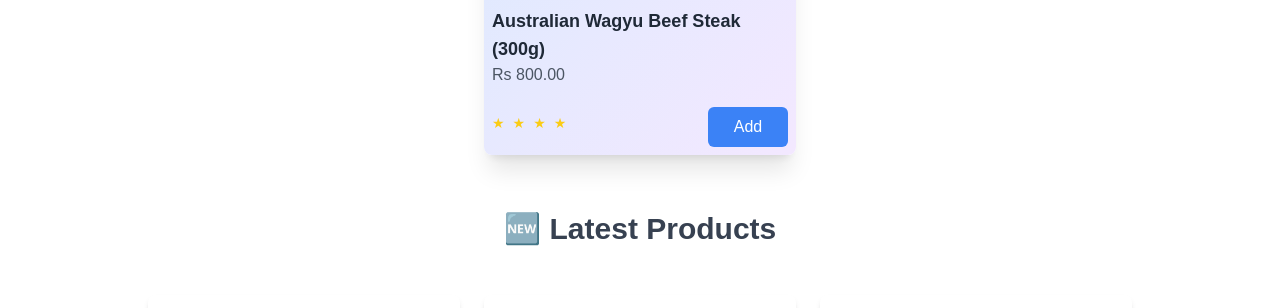
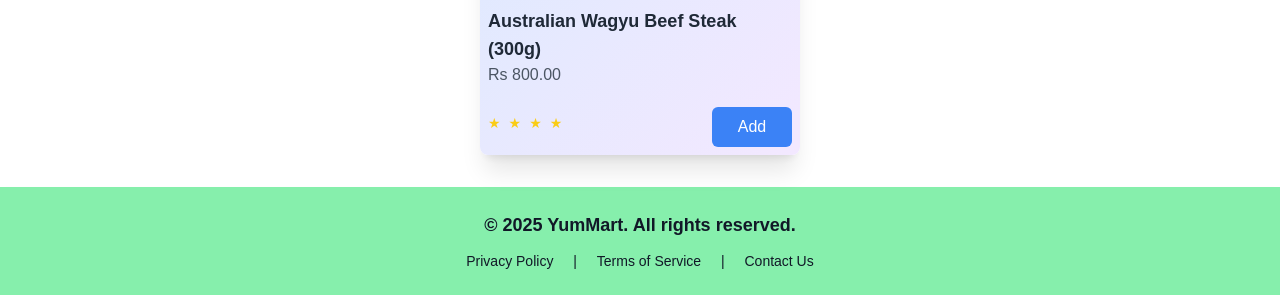
Before and after one commit to rajamohtasham/Foodstore, a Django app: page / in a window 1280 px wide. Shown: the part 1425-1733 px from the top of the page. Run offline with Django 5.2, Linux system fonts and the light colour scheme; data comes from the database, SQL or seed files in the repository; both versions use the stored data as it was after the commit; some libraries are stand-ins or nearby versions.

Commit message:
Add Dark & Light Mode

```diff
--- a/store/templates/store/base.html
+++ b/store/templates/store/base.html
@@ -1,6 +1,6 @@
 {% load static %}
 <!DOCTYPE html>
-<html lang="en">
+<html lang="en" class="">
 
 <head>
     <meta charset="UTF-8" />
@@ -14,36 +14,37 @@
         integrity="sha512-Evv84Mr4kqVGRNSgIGL/F/aIDqQb7xQ2vcrdIwxfjThSH8CSR7PBEakCr51Ck+w+/U6swU2Im1vVX0SVk9ABhg=="
         crossorigin="anonymous" referrerpolicy="no-referrer" />
 </head>
-<body class=" font-[Poppins,sans-serif] w-full">
-    <nav class="bg-green-200 fixed w-full top-0 left-0 z-50 ">
+
+<body class="font-[Poppins,sans-serif] w-full bg-white dark:bg-gray-900 text-gray-900 dark:text-gray-100">
+    <nav class="bg-green-200 dark:bg-gray-800 text-gray-800 dark:text-white fixed w-full top-0 left-0 z-50">
         <div class="max-w-7xl mx-auto px-4 sm:px-6 lg:px-8">
             <div class="flex justify-between h-20 items-center">
                 <!-- Logo -->
                 <div class="flex-shrink-0">
                     <a href="{% url 'home' %}">
-                        <h1 class="text-3xl font-bold !text-gray-500">
-                            Yum<span class="t drop-shadow-md text-red-400 ">Mart</span>
+                        <h1 class="text-3xl font-bold text-gray-700 dark:text-white">
+                            Yum<span class="drop-shadow-md text-red-400">Mart</span>
                         </h1>
-                        <!-- <img src="{% static 'images/logo2.png' %}" class="h-16 w-auto animate-bounce" alt="YumMart Logo" /> -->
                     </a>
                 </div>
+
                 <!-- Desktop Menu -->
                 <div class="hidden md:flex space-x-8 items-center text-[17px]">
-                    <a href="{% url 'home' %}" class="hover:text-gray-400 text-gray-700   transition">Home</a>
+                    <a href="{% url 'home' %}" class="hover:text-gray-400 transition">Home</a>
 
                     <!-- Categories Dropdown -->
                     <div class="relative group">
-                        <a href="{% url 'categories' %}" class="text-gray-700 hover:text-gray-400 transition font-medium">
+                        <a href="{% url 'categories' %}" class="hover:text-gray-400 transition font-medium">
                             Categories
                             <i class="ri-arrow-down-s-line ml-1"></i>
                         </a>
                         <div
-                            class="absolute left-0 mt-2 hidden group-hover:block bg-white shadow-lg rounded-md border z-20 w-48">
+                            class="absolute left-0 mt-2 hidden group-hover:block bg-white dark:bg-gray-700 shadow-lg rounded-md border z-20 w-48">
                             <ul class="py-2">
                                 {% for category in categories %}
                                 <li>
                                     <a href="{% url 'category_products' category.slug %}"
-                                        class="block px-4 py-2 hover:bg-green-300 hover:text-white transition">
+                                        class="block px-4 py-2 hover:bg-green-300 dark:hover:bg-green-500 hover:text-white transition">
                                         {{ category.name }}
                                     </a>
                                 </li>
@@ -51,23 +52,23 @@
                             </ul>
                         </div>
                     </div>
-                    <a href="{% url 'order_history' %}" class="hover:text-gray-400 text-gray-700 transition">Order
-                        History</a>
-                    <a href="{% url 'contact' %}" class="hover:text-gray-400 text-gray-700 transition">Contact Us</a>
+                    <a href="{% url 'order_history' %}" class="hover:text-gray-400 transition">Order History</a>
+                    <a href="{% url 'contact' %}" class="hover:text-gray-400 transition">Contact Us</a>
+                </div>
 
-
-                </div>
-                <!-- Profile and Auth -->
-                <div class="hidden md:flex items-center space-x-5 ">
+                <!-- Profile + Cart + Dark Mode -->
+                <div class="hidden md:flex items-center space-x-5">
+                    <!-- Dark Mode Toggle -->
+                    <button id="dark-toggle" class="text-2xl hover:text-black dark:hover:text-white transition">
+                        <i class="ri-moon-line"></i>
+                    </button>
 
                     {% if request.user.is_authenticated %}
-                    <!-- Show Profile Image if available -->
                     <a href="{% url 'view_profile' %}" class="relative group">
                         {% if request.user.profile.image %}
                         <img src="{{ request.user.profile.image.url }}" alt="Profile"
                             class="w-9 h-9 rounded-full object-cover ring-2 ring-blue-500 hover:ring-blue-700 transition" />
                         {% else %}
-                        <!-- Fallback Icon -->
                         <i class="ri-user-3-line text-blue-600 hover:text-blue-800 transition"></i>
                         {% endif %}
                         <span
@@ -75,8 +76,6 @@
                             Profile
                         </span>
                     </a>
-
-                    <!-- Logout Icon -->
                     <a href="{% url 'logout' %}" class="relative group text-red-500 hover:text-red-700 transition">
                         <i class="ri-logout-box-line"></i>
                         <span
@@ -84,9 +83,7 @@
                             Logout
                         </span>
                     </a>
-
                     {% else %}
-                    <!-- Not Logged In -->
                     <a href="{% url 'login' %}" class="relative group text-green-600 hover:text-green-800 transition">
                         <i class="ri-login-box-line"></i>
                         <span
@@ -95,48 +92,51 @@
                         </span>
                     </a>
                     {% endif %}
+
                     <a href="{% url 'cart' %}"
-                        class="px-4 py-2 bg-green-500 text-white rounded-md  transition shadow-md">
-                        <span class="text-wh"><i class="fa-solid fa-cart-plus"> </i> </span> Cart
+                        class="px-4 py-2 bg-green-500 text-white rounded-md transition shadow-md">
+                        <i class="fa-solid fa-cart-plus"></i> Cart
                     </a>
                 </div>
+
                 <!-- Mobile Menu Button -->
-                <button id="menu-btn" class="md:hidden text-3xl text-gray-700">
+                <button id="menu-btn" class="md:hidden text-3xl text-gray-700 dark:text-white">
                     ☰
                 </button>
             </div>
         </div>
-        <!-- Mobile Menu Backdrop -->
+
+        <!-- Mobile Backdrop -->
         <div id="mobile-backdrop"
             class="fixed inset-0 bg-black bg-opacity-40 z-40 hidden transition-opacity duration-300"></div>
+
         <!-- Mobile Menu -->
         <div id="mobile-menu"
-            class="fixed top-0 right-0 h-full w-64 bg-white shadow-lg px-6 py-6 space-y-5 border-l z-50 transform translate-x-full transition-transform duration-300 md:hidden">
+            class="fixed top-0 right-0 h-full w-64 bg-white dark:bg-gray-800 shadow-lg px-6 py-6 space-y-5 border-l z-50 transform translate-x-full transition-transform duration-300 md:hidden">
             <div class="flex justify-between items-center mb-6">
-                <span class="text-xl font-bold text-green-600">Menu</span>
+                <span class="text-xl font-bold text-green-600 dark:text-green-400">Menu</span>
                 <button id="close-menu" class="text-2xl text-gray-500 hover:text-red-500">&times;</button>
             </div>
-            <a href="{% url 'home' %}"
-                class="flex items-center gap-2 text-lg text-gray-700 hover:text-green-600 transition"><i
-                    class="ri-home-4-line"></i> Home</a>
+            <a href="{% url 'home' %}" class="flex items-center gap-2 text-lg hover:text-green-600 transition">
+                <i class="ri-home-4-line"></i> Home</a>
+
             <div>
-                <span class="block text-gray-700 font-medium mb-1">📂 Categories</span>
+                <span class="block font-medium mb-1">📂 Categories</span>
                 <div class="ml-3 space-y-1">
                     {% for category in categories %}
                     <a href="{% url 'category_products' category.slug %}"
-                        class="block text-gray-600 hover:text-green-600 transition">• {{ category.name }}</a>
+                        class="block hover:text-green-600 transition">• {{ category.name }}</a>
                     {% endfor %}
                 </div>
             </div>
             <a href="{% url 'order_history' %}"
-                class="flex items-center gap-2 text-lg text-gray-700 hover:text-green-600 transition"><i
+                class="flex items-center gap-2 text-lg hover:text-green-600 transition"><i
                     class="ri-file-list-3-line"></i> Order History</a>
-            <a href="{% url 'cart' %}"
-                class="flex items-center gap-2 text-lg text-gray-700 hover:text-green-600 transition"><i
+            <a href="{% url 'cart' %}" class="flex items-center gap-2 text-lg hover:text-green-600 transition"><i
                     class="ri-shopping-cart-2-line"></i> Cart</a>
             <a href="{% url 'view_profile' %}"
-                class="flex items-center gap-2 text-lg text-gray-700 hover:text-green-600 transition"><i
-                    class="ri-user-3-line"></i> Profile</a>
+                class="flex items-center gap-2 text-lg hover:text-green-600 transition"><i class="ri-user-3-line"></i>
+                Profile</a>
             {% if request.user.is_authenticated %}
             <a href="{% url 'logout' %}"
                 class="flex items-center gap-2 text-lg text-red-500 hover:text-red-700 transition"><i
@@ -149,31 +149,64 @@
         </div>
     </nav>
 
-    <div class="pt-24 px-4">
+    <!-- Content Block -->
+    <div class="pt-24">
         {% block content %}{% endblock %}
     </div>
+
+    <!-- Footer with Dark Mode Support -->
+    <footer class="bg-green-300 dark:bg-gray-800 text-gray-900 dark:text-white text-center p-6 w-full shadow-md">
+        <p class="text-lg font-semibold">© 2025 YumMart. All rights reserved.</p>
+        <div class="mt-3 space-x-4 text-sm">
+            <a href="#" class="hover:underline hover:text-green-800 dark:hover:text-green-300 font-medium">Privacy
+                Policy</a>
+            <span>|</span>
+            <a href="#" class="hover:underline hover:text-green-800 dark:hover:text-green-300 font-medium">Terms of
+                Service</a>
+            <span>|</span>
+            <a href="{% url 'contact' %}"
+                class="hover:underline hover:text-green-800 dark:hover:text-green-300 font-medium">Contact Us</a>
+        </div>
+    </footer>
+
+    <!-- Scripts -->
     <script>
         const menuBtn = document.getElementById("menu-btn");
         const mobileMenu = document.getElementById("mobile-menu");
         const mobileBackdrop = document.getElementById("mobile-backdrop");
         const closeMenu = document.getElementById("close-menu");
 
-        menuBtn.addEventListener("click", function () {
+        menuBtn.addEventListener("click", () => {
             mobileMenu.classList.remove("translate-x-full");
             mobileBackdrop.classList.remove("hidden");
         });
-        closeMenu.addEventListener("click", function () {
+        closeMenu.addEventListener("click", () => {
             mobileMenu.classList.add("translate-x-full");
             mobileBackdrop.classList.add("hidden");
         });
-        mobileBackdrop.addEventListener("click", function () {
+        mobileBackdrop.addEventListener("click", () => {
             mobileMenu.classList.add("translate-x-full");
             mobileBackdrop.classList.add("hidden");
         });
 
-        // Initialize Lucide icons
-        lucide.createIcons();
+        // Dark Mode Toggle Script
+        const toggleBtn = document.getElementById("dark-toggle");
+        toggleBtn.addEventListener("click", () => {
+            document.documentElement.classList.toggle("dark");
+            localStorage.setItem("theme", document.documentElement.classList.contains("dark") ? "dark" : "light");
+        });
+
+        // Load Theme Preference
+        if (localStorage.getItem("theme") === "dark") {
+            document.documentElement.classList.add("dark");
+        }
     </script>
+    <script>
+        tailwind.config = {
+            darkMode: 'class',
+        }
+    </script>
+    <script src="https://cdn.tailwindcss.com"></script>
 </body>
 
 </html>
--- a/store/templates/store/home.html
+++ b/store/templates/store/home.html
@@ -1,7 +1,5 @@
 {% extends 'store/base.html' %}
-
 {% block title %}Home{% endblock %}
-
 {% block content %}
 <div class="mt-12 mb-10">
     <div class="relative bg-cover bg-center rounded-lg mb-8 flex items-center justify-center text-white"
@@ -32,9 +30,7 @@
                 </div>
             </button>
         </div>
-
     </form>
-
     <div class="mb-8 mt-24 text-center">
         <h2 class="text-3xl font-semibold text-gray-700 mb-4">Categories</h2>
         <br>
@@ -44,7 +40,6 @@
                 class="px-5 py-2 bg-gray-200 text-gray-800 rounded-full hover:bg-green-500 hover:text-white transition duration-200">
                 All
             </a>
-
             <!-- Dynamic Category Links -->
             {% for category in categories %}
             <a href="{% url 'category_products' category.slug %}"
@@ -97,8 +92,8 @@
         {% endfor %}
     </div>
 
-    <h2 id="products" class="text-3xl font-bold text-gray-700 mt-16 mb-6 text-center">🆕 Latest Products</h2>
-    <div class="flex flex-wrap gap-6 justify-center">
+    <!-- <h2 id="products" class="text-3xl font-bold text-gray-700 mt-16 mb-6 text-center">🆕 Latest Products</h2> -->
+    <!-- <div class="flex flex-wrap gap-6 justify-center">
         {% for product in products %}
         <div
             class="bg-white p-4 rounded-lg shadow-md transform transition duration-300 mt-6 w-full sm:w-1/2 md:w-1/3 lg:w-1/4">
@@ -117,16 +112,8 @@
         {% empty %}
         <p class="text-gray-500 col-span-full text-center">No products available.</p>
         {% endfor %}
-    </div>
+    </div> -->
 </div>
-<footer class="bg-gray-800 text-white text-center p-4 w-full">
-    <p>© 2025 YumMart. All rights reserved.</p>
-    <div class="mt-2">
-        <a href="#" class="footer-link">Privacy Policy</a> |
-        <a href="#" class="footer-link">Terms of Service</a> |
-        <a href="{% url 'contact' %}" class="footer-link">Contact Us</a>
-    </div>
-</footer>
 <style>
     @keyframes fadeInUp {
         from {
```
Also changed, not shown: db.sqlite3.
